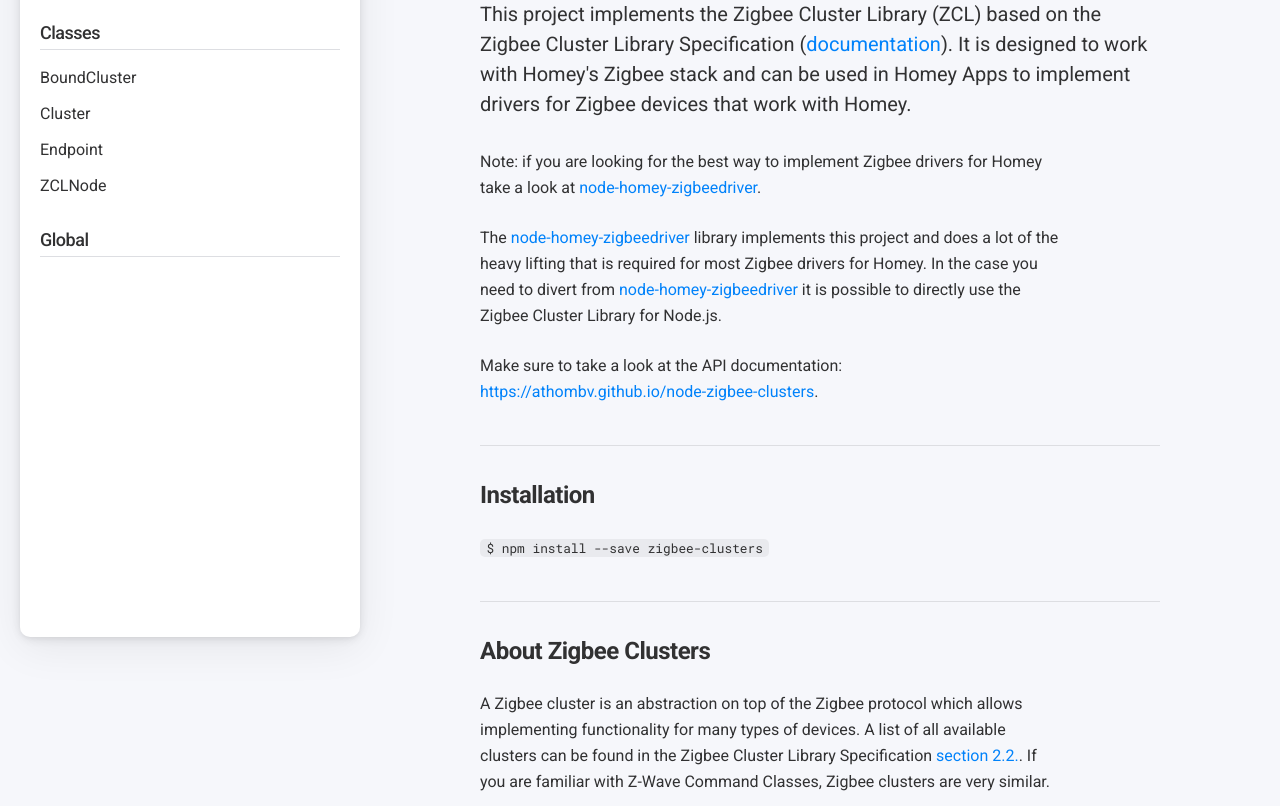
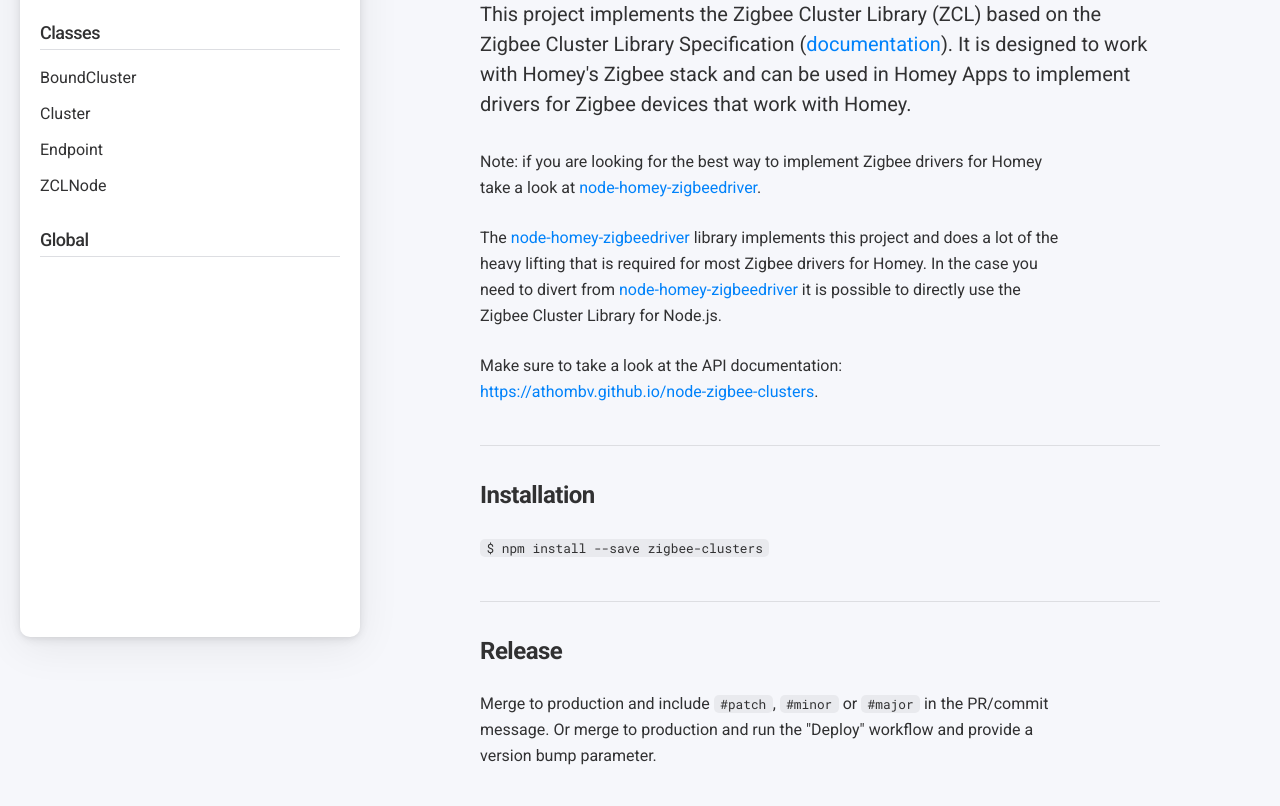
Before and after one commit to athombv/node-zigbee-clusters, a plain HTML site: page index.html in a window 1280 px wide. Shown: the part 143-949 px from the top of the page. Drawn offline with Linux system fonts and the light colour scheme.

Commit message:
deploy: 87efc9d10476e76f3547e77994bb408c3600a348

```diff
--- a/index.html
+++ b/index.html
@@ -132,6 +132,8 @@
 <p>Make sure to take a look at the API documentation: <a href="https://athombv.github.io/node-zigbee-clusters">https://athombv.github.io/node-zigbee-clusters</a>.</p>
 <h2>Installation</h2>
 <p><code>$ npm install --save zigbee-clusters</code></p>
+<h2>Release</h2>
+<p>Merge to production and include <code>#patch</code>, <code>#minor</code> or <code>#major</code> in the PR/commit message. Or merge to production and run the &quot;Deploy&quot; workflow and provide a version bump parameter.</p>
 <h2>About Zigbee Clusters</h2>
 <p>A Zigbee cluster is an abstraction on top of the Zigbee protocol which allows implementing functionality for many types of devices. A list of all available clusters can be found in the Zigbee Cluster Library Specification <a href="https://etc.athom.com/zigbee_cluster_specification.pdf">section 2.2.</a>. If you are familiar with Z-Wave Command Classes, Zigbee clusters are very similar.</p>
 <h3>Cluster hierarchy</h3>
```
